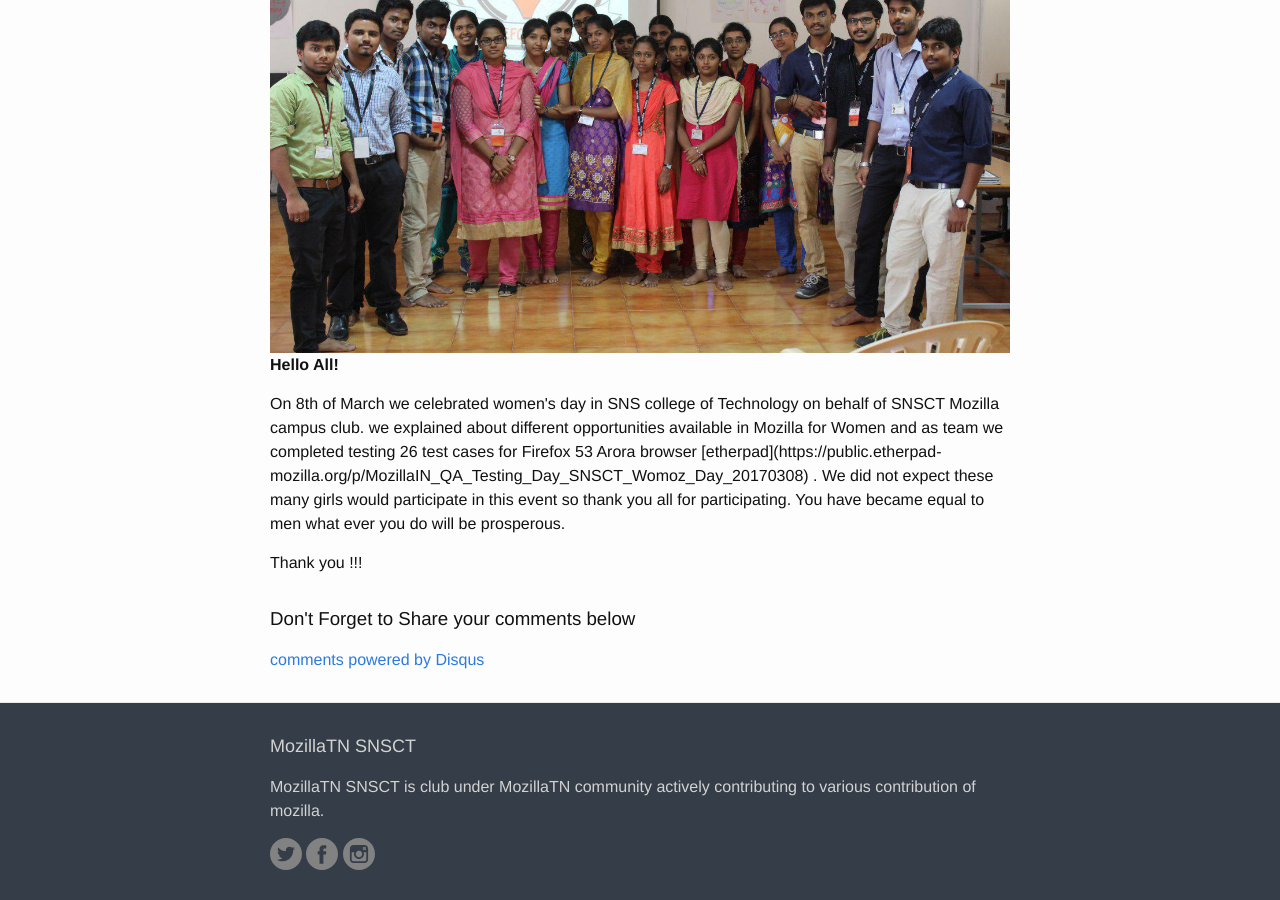
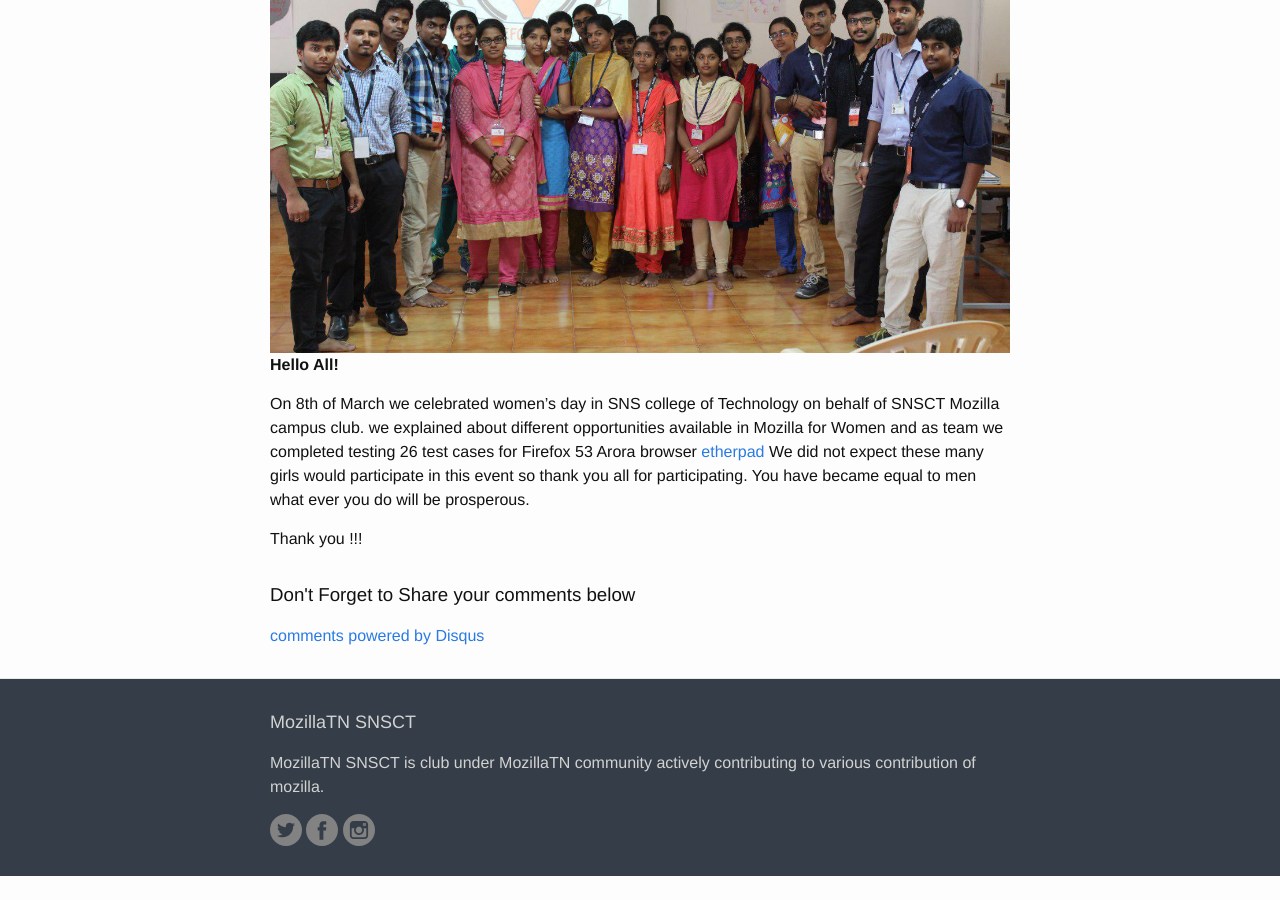
Before and after one commit to MozillaTN/snsct, a Jekyll site: the page built from docs/_posts/2017-03-08-womens-day-celebration.md, in a window 1280 px wide and 900 px high, scrolled down 699 px. Built offline with Jekyll 4.4.1, drawn with Linux system fonts in a browser that asks for light colours; comment, search, counter and statistics services are not loaded; after the commit the page ends 1575 px from its top, so only the background shows below that.

Commit message:
Update 2017-03-08-womens-day-celebration.md

```diff
--- a/docs/_posts/2017-03-08-womens-day-celebration.md
+++ b/docs/_posts/2017-03-08-womens-day-celebration.md
@@ -13,8 +13,9 @@ categories: "blog"
 ![womoen's day celebration]({{ site.url }}/assets/2017/womens_day.jpg)
 **Hello All!**
 
-<p>On 8th of March we celebrated women's day in SNS college of Technology on behalf of SNSCT Mozilla campus club. we explained about different opportunities available in Mozilla for Women
-and as team we completed testing 26 test cases for Firefox 53 Arora browser [etherpad](https://public.etherpad-mozilla.org/p/MozillaIN_QA_Testing_Day_SNSCT_Womoz_Day_20170308) . We did not expect these many girls would participate in this event so thank you all for participating.
-You have became equal to men  what ever you do will be prosperous.</p>
+On 8th of March we celebrated women's day in SNS college of Technology on behalf of SNSCT Mozilla campus club. we explained about different opportunities available in Mozilla for Women
+and as team we completed testing 26 test cases for Firefox 53 Arora browser [etherpad](https://public.etherpad-mozilla.org/p/MozillaIN_QA_Testing_Day_SNSCT_Womoz_Day_20170308)
+We did not expect these many girls would participate in this event so thank you all for participating.
+You have became equal to men  what ever you do will be prosperous.
 
 Thank you !!!
```
